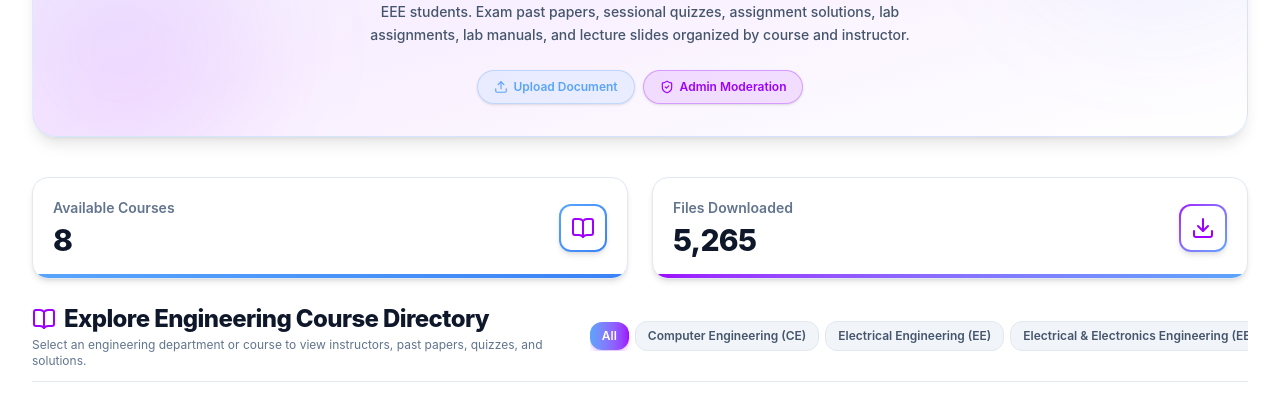
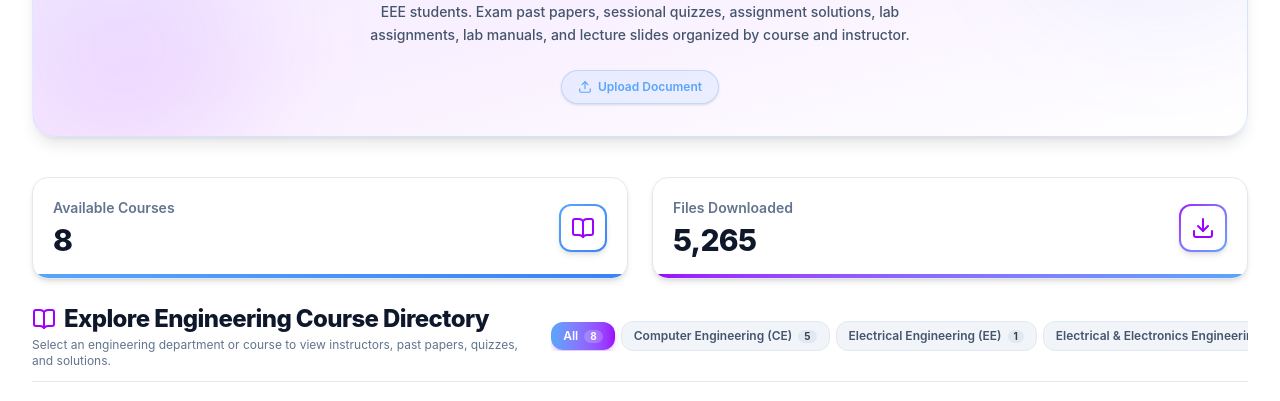
Before and after one commit to Affan468/student-resources, a React (Vite) app: page / in a window 1280 px wide. Shown: the part 325-726 px from the top of the page. Built offline with nearby package versions, Linux system fonts and the light colour scheme; no server answers; the database is empty.

Commit message:
Display dynamic course counts on major filter tabs

```diff
--- a/src/pages/HomePage.jsx
+++ b/src/pages/HomePage.jsx
@@ -33,6 +33,14 @@ export default function HomePage() {
     return course.department === selectedDept;
   });
 
+  const getCourseCountForDept = (dept) => {
+    return filteredCourses.filter(course => {
+      if (dept === 'All') return true;
+      if (course.department === 'All Majors (CE, EE & EEE)' || course.department === 'All') return true;
+      return course.department === dept;
+    }).length;
+  };
+
   return (
     <div className="space-y-8 sm:space-y-10 animate-fade-in pb-12">
 
@@ -64,12 +72,6 @@ export default function HomePage() {
             >
               <Upload className="w-3.5 h-3.5" /> Upload Document
             </button>
-            <button
-              onClick={() => navigateTo('admin')}
-              className="flex items-center gap-1.5 px-4 py-2 rounded-full bg-[#9D00FF]/10 border border-[#9D00FF]/30 text-[#9D00FF] hover:bg-[#9D00FF] hover:text-white text-[11px] sm:text-xs font-semibold transition-all shadow-sm"
-            >
-              <ShieldCheck className="w-3.5 h-3.5" /> Admin Moderation
-            </button>
           </div>
         </div>
       </section>
@@ -90,21 +92,31 @@ export default function HomePage() {
             </p>
           </div>
 
-          {/* Engineering Department Filter Tabs */}
+          {/* Engineering Department Filter Tabs with Course Counts */}
           <div className="flex items-center space-x-1.5 overflow-x-auto pb-1 lg:pb-0 no-scrollbar">
-            {DEPARTMENTS.map((dept) => (
+            {DEPARTMENTS.map((dept) => {
+              const count = getCourseCountForDept(dept);
+              return (
                 <button
                   key={dept}
                   onClick={() => setSelectedDept(dept)}
-                className={`px-3 py-1.5 rounded-xl text-xs font-semibold whitespace-nowrap transition-all ${
+                  className={`px-3 py-1.5 rounded-xl text-xs font-semibold whitespace-nowrap transition-all flex items-center gap-1.5 ${
                     selectedDept === dept
                       ? 'bg-gradient-to-r from-[#59a5fb] to-[#9D00FF] text-white font-extrabold shadow-md shadow-[#9D00FF]/20'
                       : 'bg-slate-100 text-slate-600 hover:text-slate-900 hover:bg-slate-200 border border-slate-200'
                   }`}
                 >
-                {dept}
+                  <span>{dept}</span>
+                  <span className={`px-1.5 py-0.2 text-[10px] font-bold rounded-full ${
+                    selectedDept === dept
+                      ? 'bg-white/20 text-white'
+                      : 'bg-slate-200 text-slate-700'
+                  }`}>
+                    {count}
+                  </span>
                 </button>
-            ))}
+              );
+            })}
           </div>
         </div>
 
```
Lines whose indentation alone changed are shown as unchanged.
